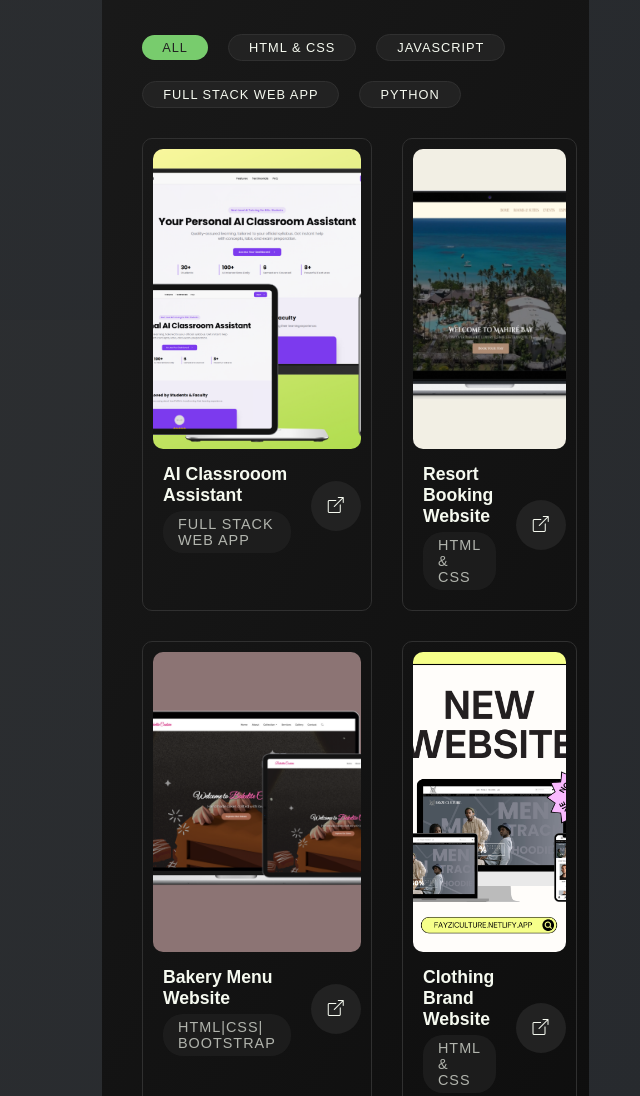
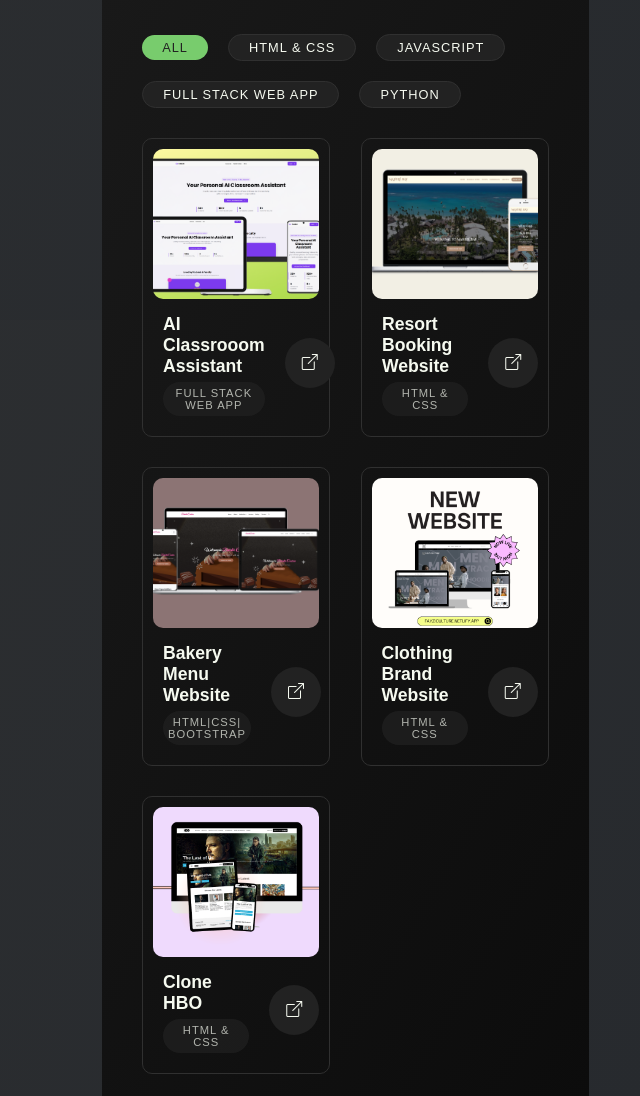
Before and after one commit to Faiz-7716/PERSONAL-PORTFOLIO, a plain HTML site: page index.html in a window 1024 px wide. Shown: the part 3680-4776 px from the top of the page, without its empty margins (384-1024 px from the left). Drawn offline with nearby package versions, Linux system fonts and the light colour scheme; a web font is replaced by a local one.

Commit message:
Responsive Design

```diff
--- a/css/fpstyle.css
+++ b/css/fpstyle.css
@@ -1015,7 +1015,7 @@ header ul li a.active,
 }
 .contact-box{
     border-radius: 10px;
-    padding: 25px;
+    padding: 15px;
     border: 1px solid var(--border-color);
     display: flex;
     justify-content: space-between;
@@ -1041,7 +1041,7 @@ header ul li a.active,
 }
 .contact-box span{
     color: var(--text-color);
-    font-size: 0.9rem;
+    font-size: 0.8rem;
     /* text-transform: uppercase; */
 }
 .contact-box-location{
--- a/css/responsive.css
+++ b/css/responsive.css
@@ -77,6 +77,17 @@
         line-height: 1.4;
     }
 
+    .project-box-img {
+    height: 150px;
+    }
+    .project-box {
+        min-width: 150px;
+    }
+    .project-box-text span {
+        font-size: .7rem;
+        padding: 5px;
+        text-align: center;
+    }
     .section-container {
         padding: 40px;
     }
@@ -114,7 +125,6 @@
         width: 500px;
         margin: auto;
     }
-
     nav {
         display: grid;
         grid-template-columns: 60px 1fr;
@@ -206,7 +216,7 @@
         font-size: 2rem;
     }
 }
-
+/*
 @media(max-width:450px) {
     .plan-name {
         padding: 5px;
@@ -249,4 +259,4 @@
         border-radius: 30px 30px 0px 0px;
     }
 
-}
+} */
```
Also changed, not shown: index.html (line endings or trailing spaces).
